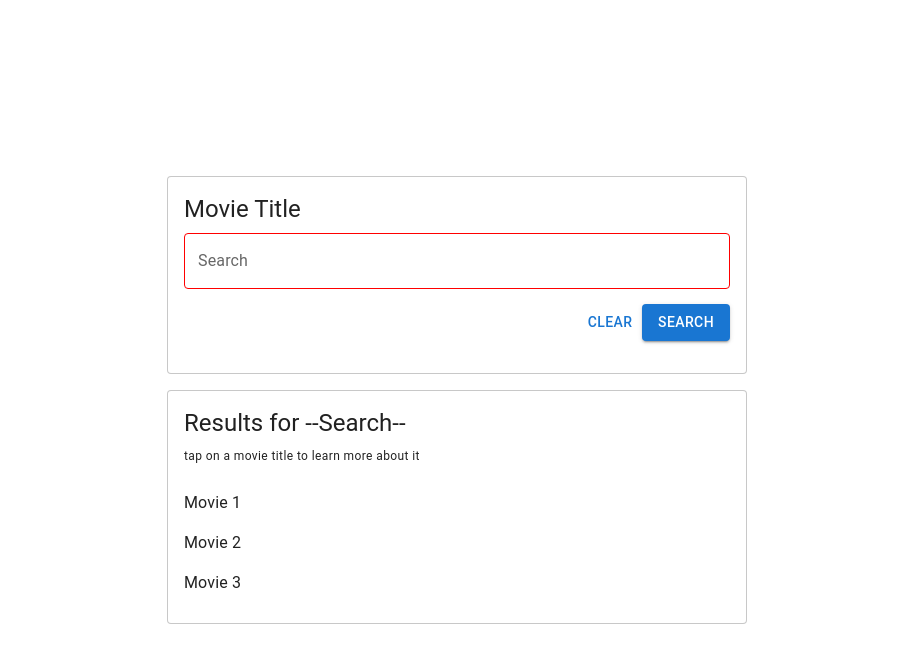
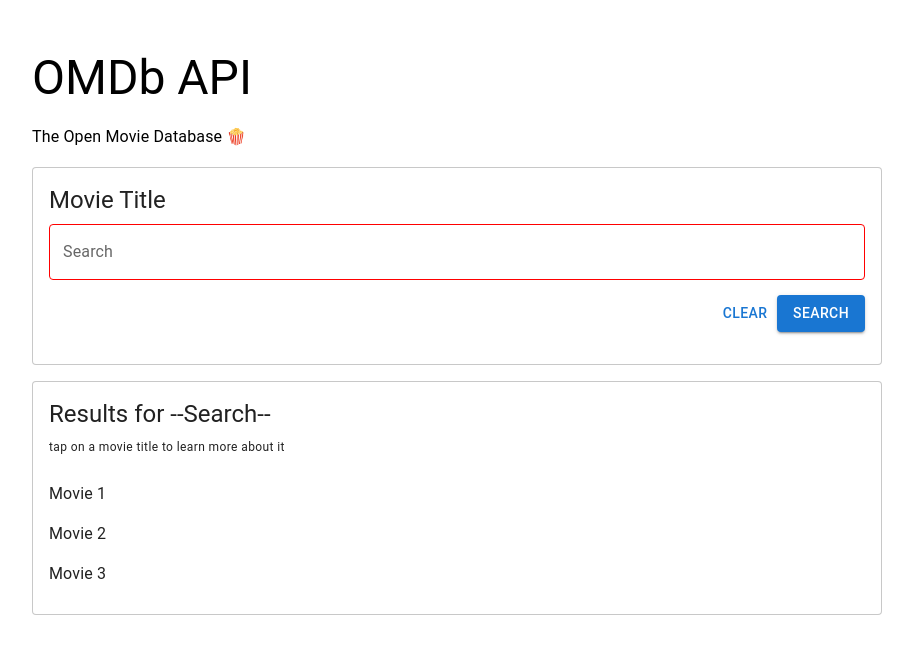
Before and after one commit to maziz-create/omdb-client, a Next.js app: page / in a window 1280 px wide. Shown: the top 662 px of the page, without its empty margins (183-1096 px from the left). Built offline with nearby package versions, Linux system fonts and the light colour scheme.

Commit message:
Added headings, Changed alignment styles, Added limit page's height

```diff
--- a/components/MovieList/index.tsx
+++ b/components/MovieList/index.tsx
@@ -36,6 +36,7 @@
         <Grid item xs={12} md={6}>
           <Demo>
             <List>
+              <Box sx={{ maxHeight: "30vh", overflow: "auto" }}>
                 <ListItem sx={{ pl: 0, pb: 0 }}>
                   <ListItemText primary="Movie 1" />
                 </ListItem>
@@ -45,6 +46,7 @@
                 <ListItem sx={{ pl: 0, pb: 0 }}>
                   <ListItemText primary="Movie 3" />
                 </ListItem>
+              </Box>
             </List>
           </Demo>
         </Grid>
--- a/pages/index.tsx
+++ b/pages/index.tsx
@@ -5,15 +5,16 @@
 import MovieList from "../components/MovieList";
 
 import Box from "@mui/material/Box";
+import Typography from "@mui/material/Typography";
 
 const Home: NextPage = () => {
   return (
     <Box
       sx={{
-        height: "100vh",
         display: "flex",
         flexDirection: "column",
         justifyContent: "center",
+        alignItems: "center",
       }}
     >
       <Head>
@@ -29,9 +30,25 @@
 
       <Box
         sx={{
-          p: { xs: "15px", sm: "50px", md: "250px", lg: "350px", xl: "500px" },
+          marginY: { xs: "50px" },
+          width: {
+            xs: "340px",
+            sm: "450px",
+            md: "650px",
+            lg: "850px",
+            xl: "1000px",
+          },
         }}
       >
+        <Box sx={{ mb: 2 }}>
+          <Typography variant="h3" component="h1" gutterBottom>
+            OMDb API
+          </Typography>
+          <Typography variant="subtitle1" component="div" gutterBottom>
+            The Open Movie Database 🍿
+          </Typography>
+        </Box>
+
         <MovieSearch />
         <MovieList />
       </Box>
```
Lines whose indentation alone changed are shown as unchanged.
